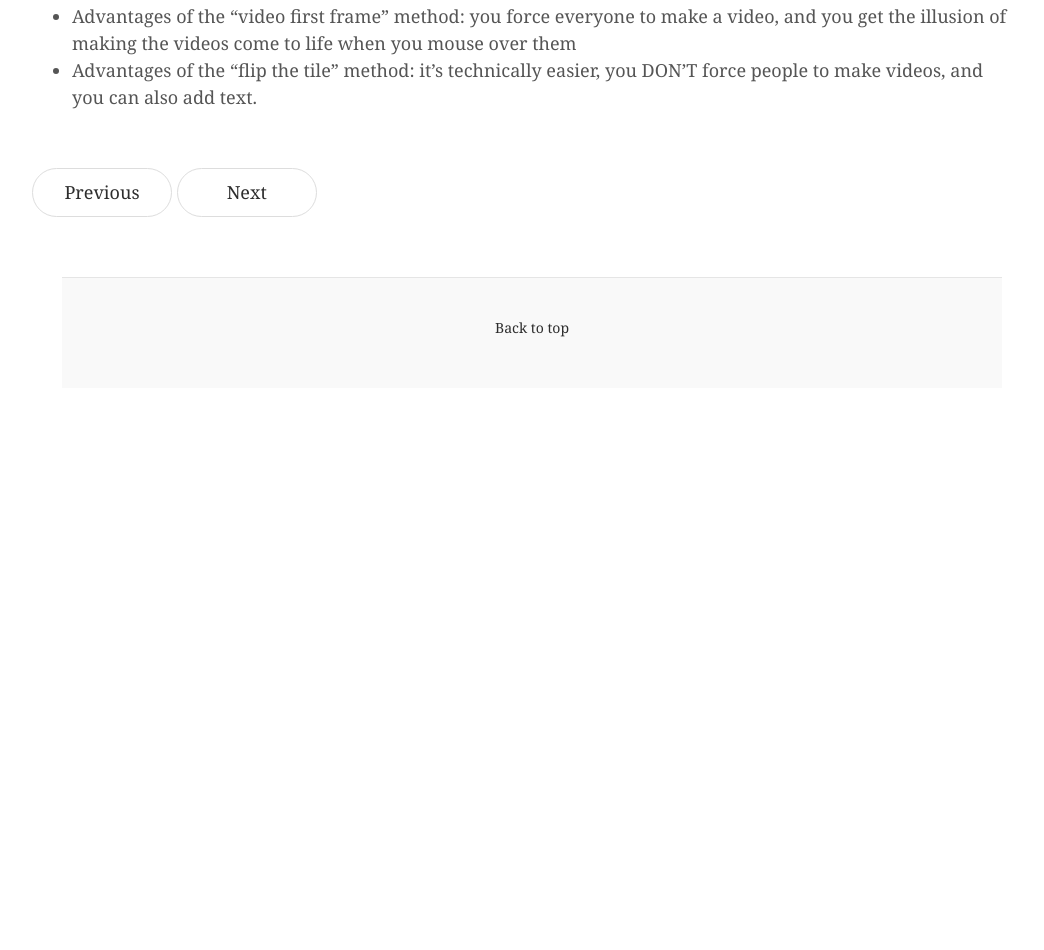
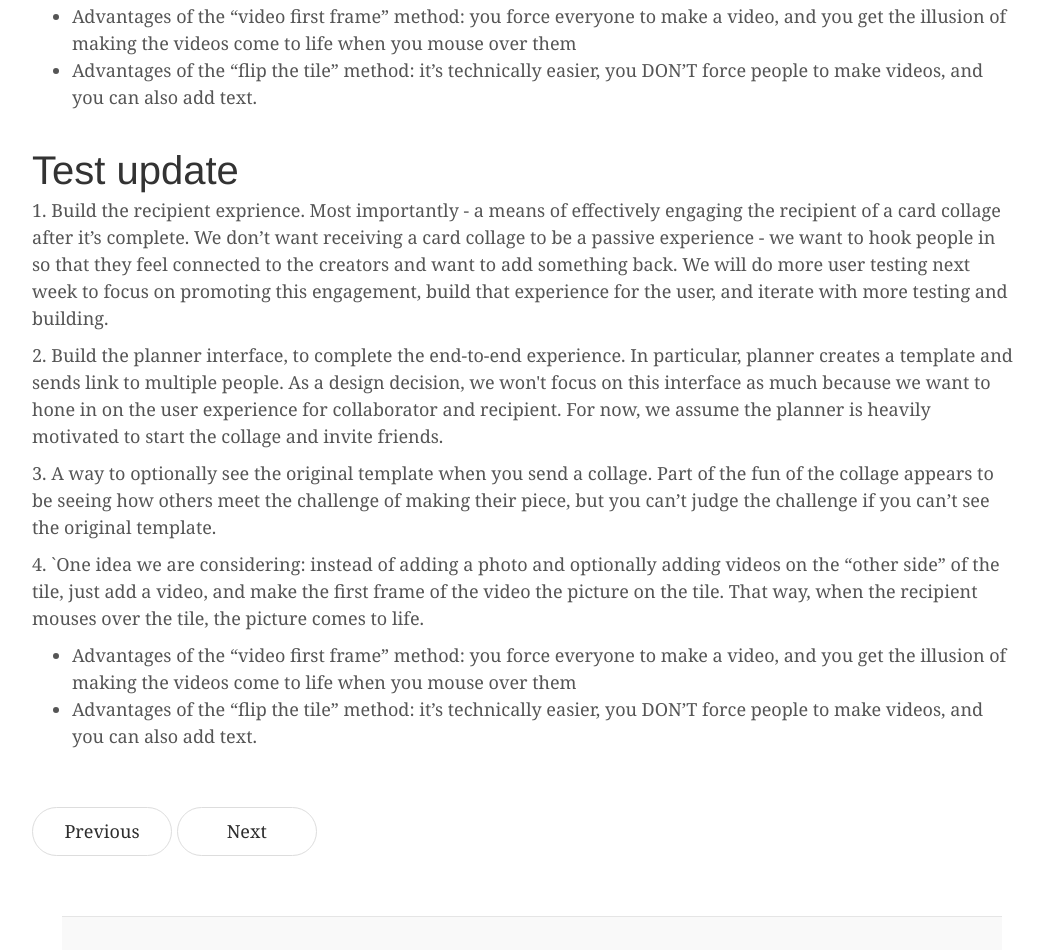
Before and after one commit to jimyw/jimyw.github.io, a plain HTML site: page m4.html in a window 1280 px wide. Shown: the part 7065-8015 px from the top of the page, without its empty margins (108-1152 px from the left). Before the commit the page ends 7473 px from the top, so only its background shows below. Drawn offline with nearby package versions, Linux system fonts and the light colour scheme.

Commit message:
Test update

```diff
--- a/m4.html
+++ b/m4.html
@@ -234,6 +234,30 @@
               </ul>
             <br/>
 
+            <h3 class="blog-post-title">Test update</h3>
+
+              <!-- <br/>
+
+              <h3 class="blog-post-title">Current wish list of desired features</h3> -->
+              <p>1. Build the recipient exprience. Most importantly - a means of effectively engaging the recipient of a card collage after it’s complete. We don’t want receiving a card collage to be a passive experience - we want to hook people in so that they feel connected to the creators and want to add something back. We will do more user testing next week to focus on promoting this engagement, build that experience for the user, and iterate with more testing and building.</p>
+
+              <p>2. Build the planner interface, to complete the end-to-end experience. In particular, planner creates a template and sends link to multiple people. <!-- Some key questions include:  -->
+               <!--  <ul>
+                  <li>Which templates do we allow?</li>
+                  <li>What experience
+                </ul> -->
+              As a design decision, we won't focus on this interface as much because we want to hone in on the user experience for collaborator and recipient. For now, we assume the planner is heavily motivated to start the collage and invite friends.
+              </p>
+
+              <p>3. A way to optionally see the original template when you send a collage. Part of the fun of the collage appears to be seeing how others meet the challenge of making their piece, but you can’t judge the challenge if you can’t see the original template.</p>
+              <p>4. `One idea we are considering: instead of adding a photo and optionally adding videos on the “other side” of the tile, just add a video, and make the first frame of the video the picture on the tile. That way, when the recipient mouses over the tile, the picture comes to life.</p>
+              <ul>
+                <li>Advantages of the “video first frame” method: you force everyone to make a video, and you get the illusion of making the videos come to life when you mouse over them</li>
+                <li>Advantages of the “flip the tile” method: it’s technically easier, you DON’T force people to make videos, and you can also add text.</li>
+              </ul>
+            <br/>
+
+
 
 
           <ul class="pager">
```
